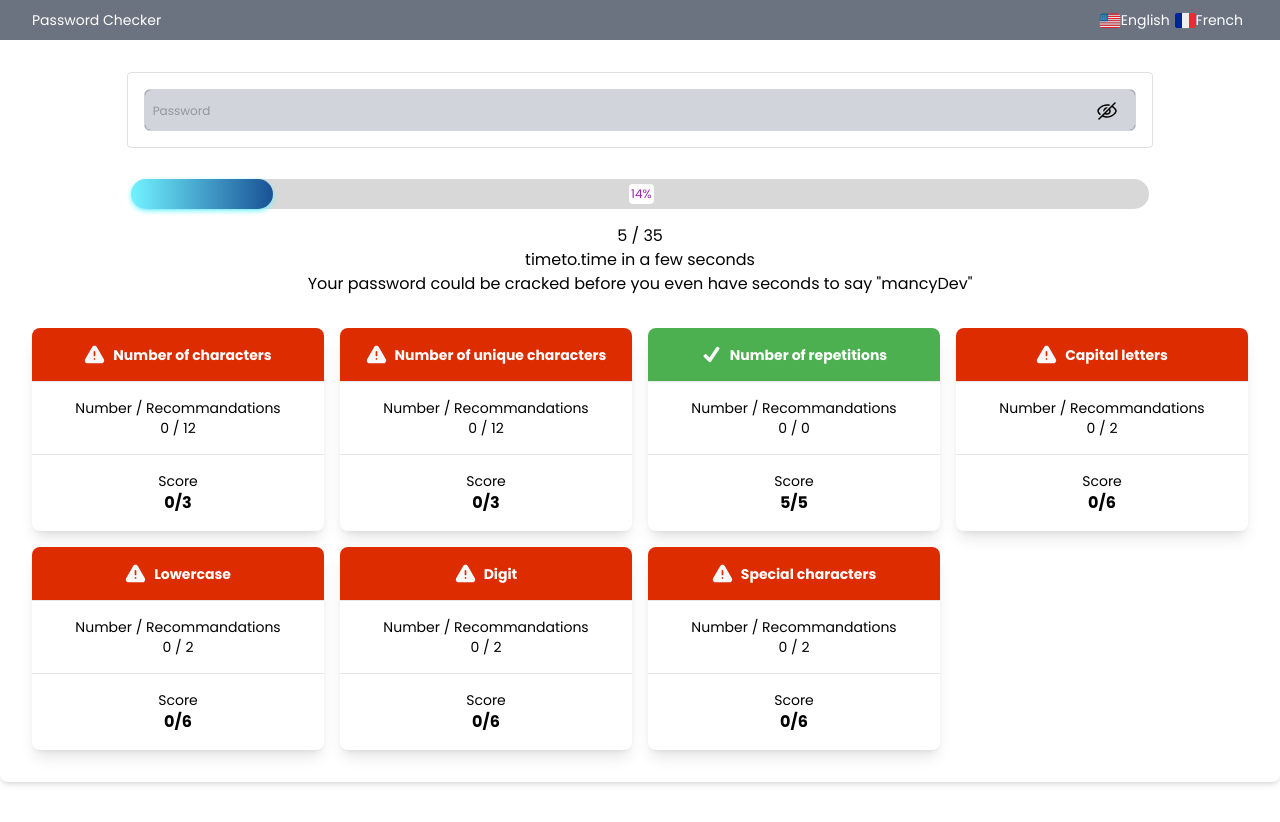
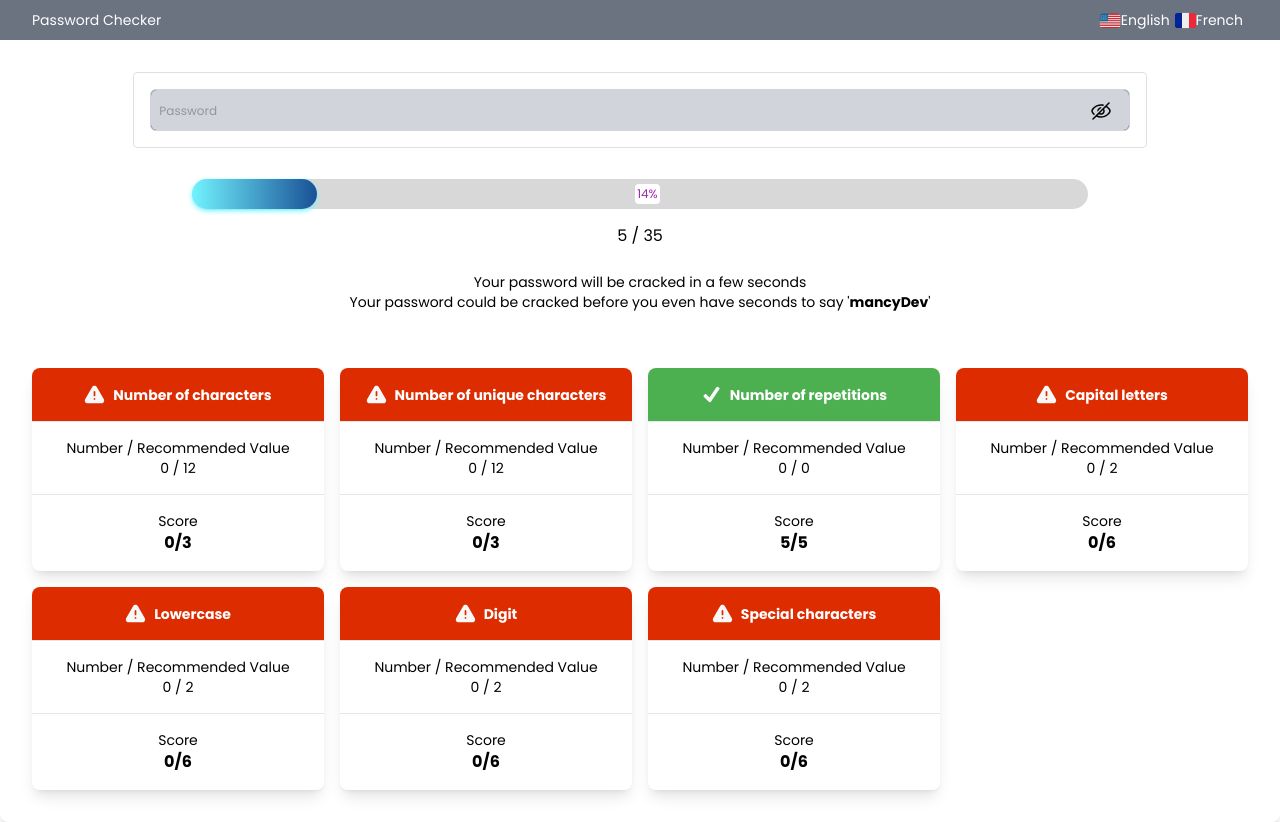
Before and after one commit to SonOfMan12316/password-strength-checker, a React (Create React App) app: page / in a window 1280 px wide. Before the commit the page ends 800 px from the top, so only its background shows below. Built offline with nearby package versions, Linux system fonts and the light colour scheme.

Commit message:
finishing touches

```diff
--- a/src/class/Time.ts
+++ b/src/class/Time.ts
@@ -3,8 +3,8 @@ export default class Time {
     if (seconds <= 60) {
       // 1minute
       return {
-        fr: 'Votre mot de passe pourrait être craqué avant même que vous n\'ayez le temps de dire "oups"',
-        en: 'Your password could be cracked before you even have seconds to say "mancyDev"',
+        fr: "Votre mot de passe pourrait être craqué avant même que vous n'ayez le temps de dire 'mancyDev'",
+        en: "Your password could be cracked before you even have seconds to say 'mancyDev'",
       };
     } else if (seconds <= 600) {
       // 10minute
--- a/src/components/LanguageButton.tsx
+++ b/src/components/LanguageButton.tsx
@@ -11,7 +11,7 @@ const LanguageButton = () => {
   };
 
   return (
-    <div className='px-2 lg:px-8 py-2 bg-gray-500 h-10 flex items-center justify-between'>
+    <div className='px-6 lg:px-8 py-2 bg-gray-500 h-10 flex items-center justify-between'>
       <div className='text-sm text-white'>Password Checker</div>
       <div className='flex items-center'>
         <div
--- a/src/components/PasswordCard.tsx
+++ b/src/components/PasswordCard.tsx
@@ -17,8 +17,12 @@ const PasswordCard = () => {
   };
 
   return (
-    <div className='px-6 my-4 lg:mt-8 mb-4 flex justify-center'>
-      <div style={style} className='p-4 rounded w-10/12'>
+    <div className='px-6 lg:px-8 my-4 lg:mt-8 mb-4 flex justify-center'>
+      <form
+        onSubmit={(event) => event.preventDefault()}
+        style={style}
+        className='p-4 rounded w-full lg:w-10/12'
+      >
         <Input
           type={passwordType}
           onChange={(event) => updatePassword(event?.target?.value)}
@@ -44,7 +48,7 @@ const PasswordCard = () => {
             )
           }
         />
-      </div>
+      </form>
     </div>
   );
 };
--- a/src/components/ScoreBar.tsx
+++ b/src/components/ScoreBar.tsx
@@ -15,7 +15,7 @@ const ScoreBar = () => {
   }, [Percent]);
 
   return (
-    <div className='px-6 flex flex-col justify-center w-10/12 mx-auto'>
+    <div className='px-6 lg:px-8 flex flex-col justify-center w-10/12 lg:w-9/12 mx-auto'>
       <div className='progress w-full mx-6'>
         <div className='progress-done' style={style}>
           <div
--- a/src/components/TImeCard.tsx
+++ b/src/components/TImeCard.tsx
@@ -22,14 +22,33 @@ const TimeCard: React.FC = () => {
 
   const optimizedTime = TimeOptimyze();
 
+  const boldenText = (value: string | number): JSX.Element => {
+    if (typeof value === 'string') {
+      const parts = value.split('mancyDev');
+      return (
+        <>
+          {parts.map((part, index) => (
+            <React.Fragment key={index}>
+              {part}
+              {index < parts.length - 1 && <strong>mancyDev</strong>}
+            </React.Fragment>
+          ))}
+        </>
+      );
+    }
+    return <>{value}</>;
+  };
+
   return (
-    <div>
+    <div className='px-6 lg:px-8 py-3 lg:py-6'>
       <div className='text-center'>
-        <p>
+        <p className='text-xs md:text-sm'>
           {`${t('timeto.time')} `}
           {moment(new Date().getTime() + optimizedTime).fromNow()}
         </p>
-        <p>{TimeTo.Seconds(optimizedTime / 3600)[Local]}</p>
+        <p className='text-xs md:text-sm'>
+          {boldenText(TimeTo.Seconds(optimizedTime / 3600)[Local])}
+        </p>
       </div>
     </div>
   );
--- a/src/locales/en.json
+++ b/src/locales/en.json
@@ -1,6 +1,6 @@
 {
   "password.input.placeholder": "Password",
-  "timetotime": "Your password will be cracked",
+  "timeto.time": "Your password will be cracked",
   "stats.modal.title": "Number of repetitions",
   "stats.modal.row.character": "Character",
   "stats.modal.row.repeat": "Repetition",
@@ -8,7 +8,7 @@
   "stats.modal.close": "Close",
   "stats.array.title": "Title",
   "stats.array.number": "Number",
-  "stats.array.recommendations": "Recommandations",
+  "stats.array.recommendations": "Recommended Value",
   "stats.array.score": "Score",
   "stats.array.character": "Number of characters",
   "stats.array.unique": "Number of unique characters",
@@ -18,24 +18,5 @@
   "stats.array.lower": "Lowercase",
   "stats.array.digit": "Digit",
   "stats.array.special": "Special characters",
-  "stats.array.dangerous": "Dangerous keywords",
-  "time.title": "Calculate how long your password can be cracked via bruteforce",
-  "time.wikipedia": "In cryptography, a brute-force attack consists of an attacker trying many passwords or passphrases with the hope of eventually guessing correctly. The attacker systematically checks all possible passwords and passphrases until the correct one is found.",
-  "time.emptypassword.title": "You must enter a password to calculate:",
-  "time.emptypassword.line1": "The possibilities by characters",
-  "time.emptypassword.line2": "Maximum operations before finding the password",
-  "time.emptypassword.line3": "The calculation time",
-  "time.warning.title": "Warning: Your password is vulnerable",
-  "time.warning.line1": "Your password contains keywords that are available in password dictionaries.",
-  "time.warning.line2": "Do not take these calculation times into account.",
-  "time.warning.line3": "It is therefore much quicker to discover.",
-  "time.bycharacters": "Possibilities by characters",
-  "time.maximumoperations": "Maximum operations to find the password",
-  "time.array.title": "Title",
-  "time.array.date": "Date",
-  "time.array.clock": "Clock Frequency",
-  "time.array.parallelism": "Parallelism",
-  "time.array.operations": "Operations /s",
-  "time.array.time": "Time",
-  "time.array.optimizedtime": "Optimized Time"
+  "stats.array.dangerous": "Dangerous keywords"
 }
--- a/src/locales/fr.json
+++ b/src/locales/fr.json
@@ -8,7 +8,7 @@
   "stats.modal.close": "Fermer",
   "stats.array.title": "Titre",
   "stats.array.number": "Nombre",
-  "stats.array.recommendations": "Recommandations",
+  "stats.array.recommendations": "Valeur recommandée",
   "stats.array.score": "Score",
   "stats.array.character": "Nombre de caractères",
   "stats.array.unique": "Nombre de caractères unique",
@@ -18,24 +18,5 @@
   "stats.array.lower": "Lettres minuscules",
   "stats.array.digit": "Chiffre",
   "stats.array.special": "Caractères spéciaux",
-  "stats.array.dangerous": "Mots clés dangereux",
-  "time.title": "Calculez en combien de temps peut être cracké votre mot de passe via bruteforce ",
-  "time.wikipedia": "L'attaque par force brute est une méthode utilisée en cryptanalyse pour trouver un mot de passe ou une clé. Il s'agit de tester, une à une, toutes les combinaisons possibles.",
-  "time.emptypassword.title": "Vous devez saisir un mot de passe pour calculer :",
-  "time.emptypassword.line1": "Les possibilités par caractères",
-  "time.emptypassword.line2": "Les opérations maximum avant de trouver le mot de passe",
-  "time.emptypassword.line3": "Le temps de calcule",
-  "time.warning.title": "Attention : Votre mot de passe est vulnérable",
-  "time.warning.line1": "Votre mot de passe comporte des mots clefs disponible dans des dictionnaire de mot de passe.",
-  "time.warning.line2": "Ne prenez pas en compte ces temps de calcule.",
-  "time.warning.line3": "Il est donc beaucoup plus rapide à découvrir.",
-  "time.bycharacters": "Possibilités par caractères",
-  "time.maximumoperations": "Opérations maximum pour trouver le mot de passe",
-  "time.array.title": "Titre",
-  "time.array.date": "Date",
-  "time.array.clock": "Fréquence d'horloge",
-  "time.array.parallelism": "Parallélisme",
-  "time.array.operations": "Opérations /s",
-  "time.array.time": "Temps",
-  "time.array.optimizedtime": "Temps optimisé"
+  "stats.array.dangerous": "Mots clés dangereux"
 }
```
